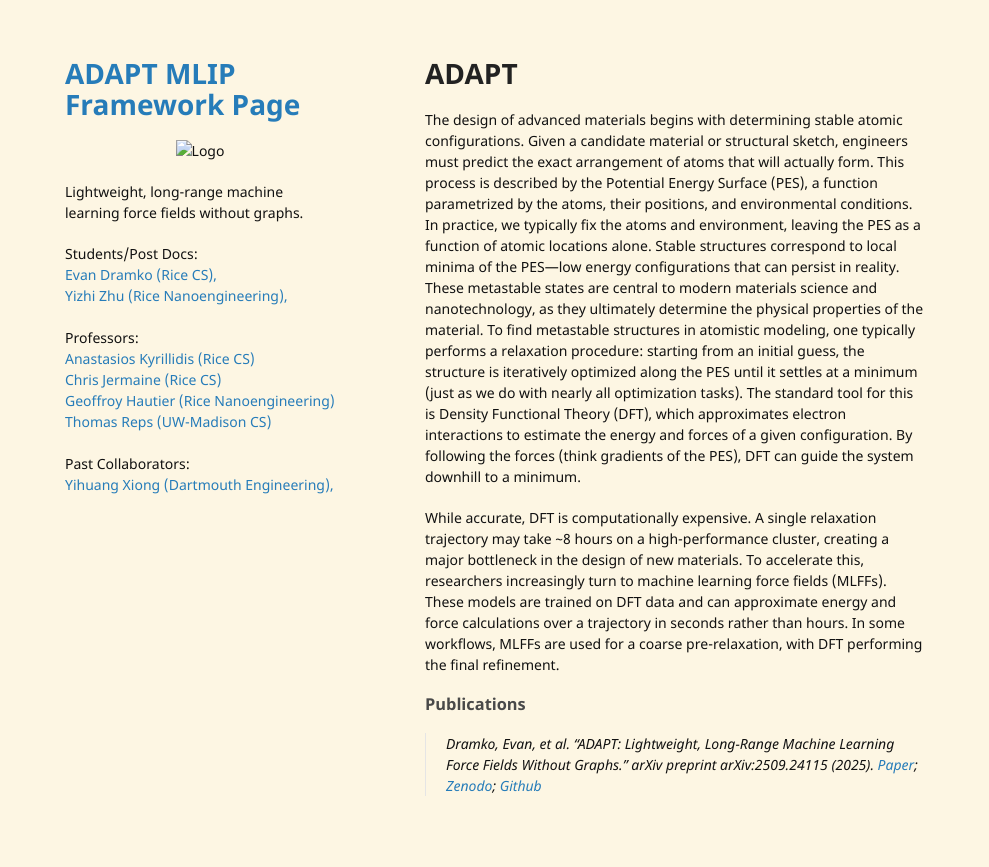
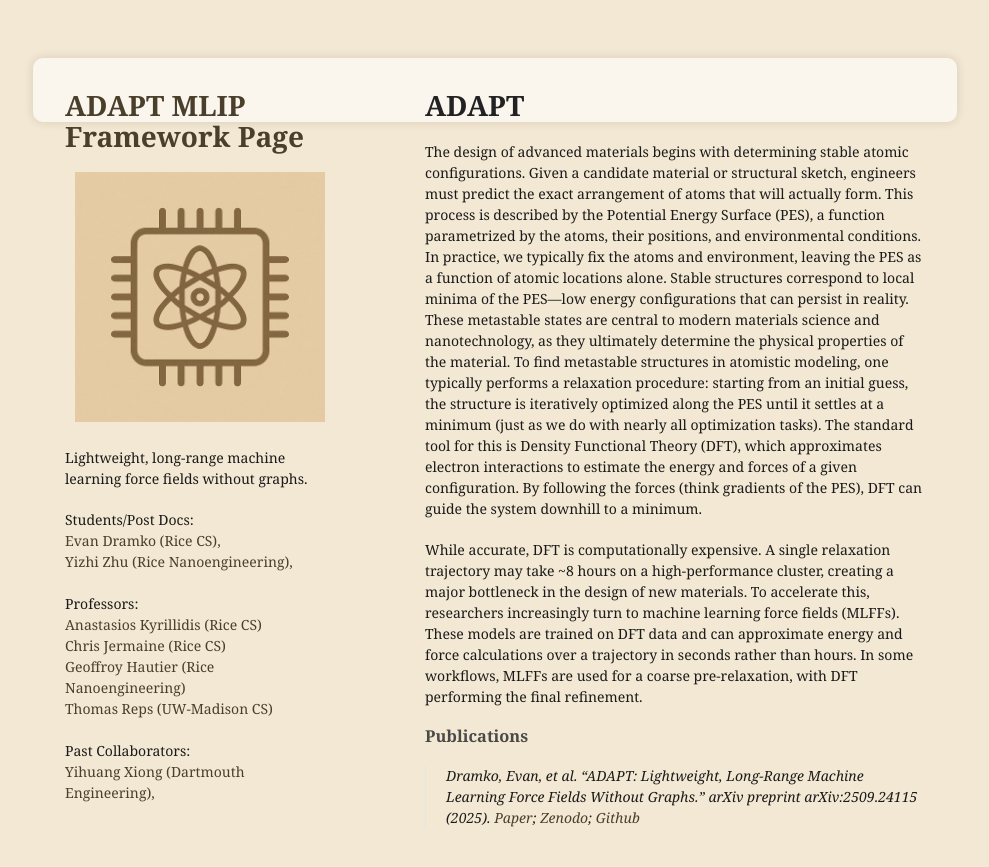
Before and after one commit to EvanDramko/ADAPT_webpage, a Jekyll site: the page built from index.md, in a window 1280 px wide. Shown: the top 867 px of the page, without its empty margins (145-1134 px from the left). Built offline with Jekyll 4.4.1, drawn with Linux system fonts in a browser that asks for light colours.

Commit message:
updated formatting and image links

```diff
--- a/_config.yml
+++ b/_config.yml
@@ -1,5 +1,5 @@
 title: ADAPT MLIP Framework Page
-logo: /ADAPT_webpage/assets/img/adapt_logo_image.png
+logo: /assets/img/adapt_logo_image.png
 description: >
   Lightweight, long-range machine learning force fields without graphs.
 show_downloads: true
--- a/assets/css/style.scss
+++ b/assets/css/style.scss
@@ -2,8 +2,29 @@
 ---
 
 @import "jekyll-theme-minimal";
+body {
+  background-color: #f3e8d3;  /* parchment paper tone */
+  color: #1a1a1a;             /* deep charcoal text */
+  font-family: "Georgia", "Times New Roman", serif;
+}
 
-body {
-    background-color: #fdf6e3;
-    color: #111111;
+a {
+  color: #4a3f2a;             /* muted brown for links */
+  text-decoration: none;
 }
+
+a:hover {
+  color: #7b6b44;             /* slightly lighter brown on hover */
+  text-decoration: underline;
+}
+
+header h1, header h2 {
+  color: #2d261a;             /* darker brown title */
+}
+
+.wrapper {
+  background: rgba(255, 255, 255, 0.6); /* subtle paper translucency */
+  padding: 2rem;
+  border-radius: 10px;
+  box-shadow: 0 0 10px rgba(60, 50, 30, 0.15);
+}
```
